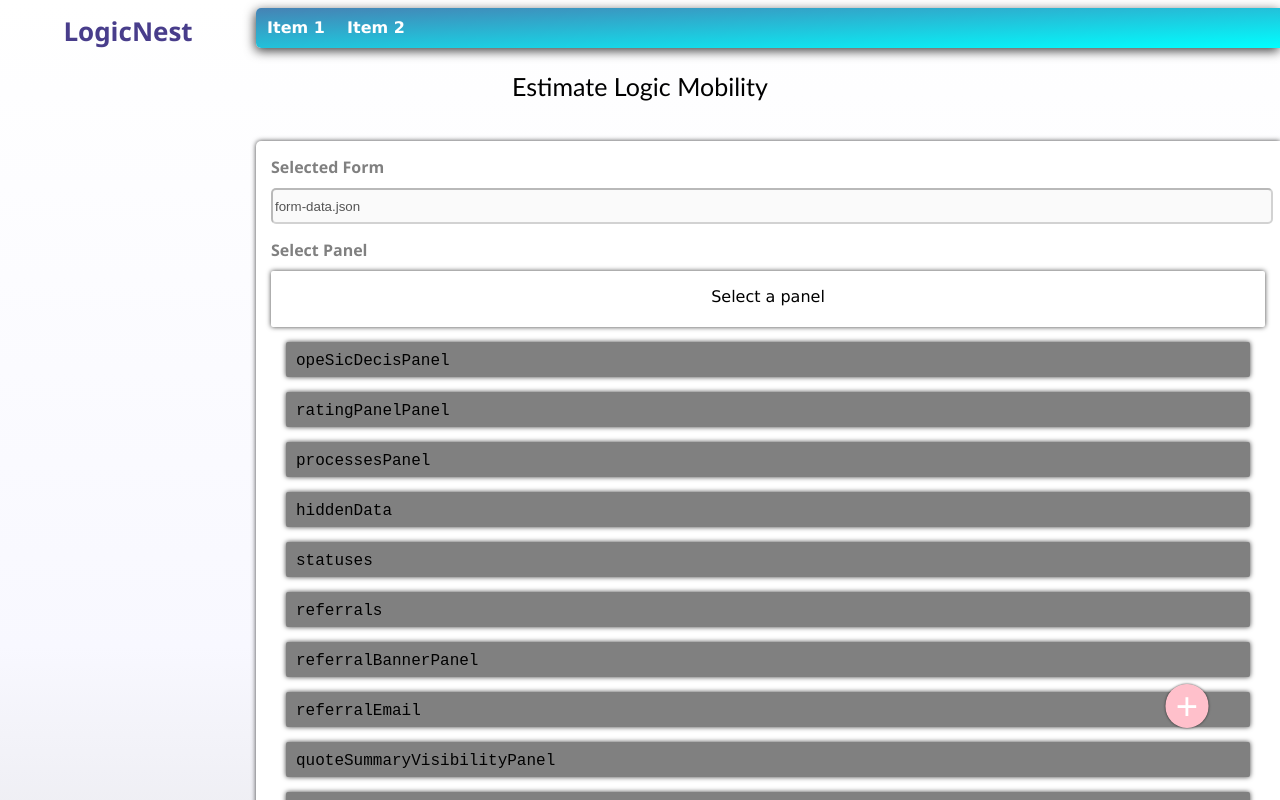
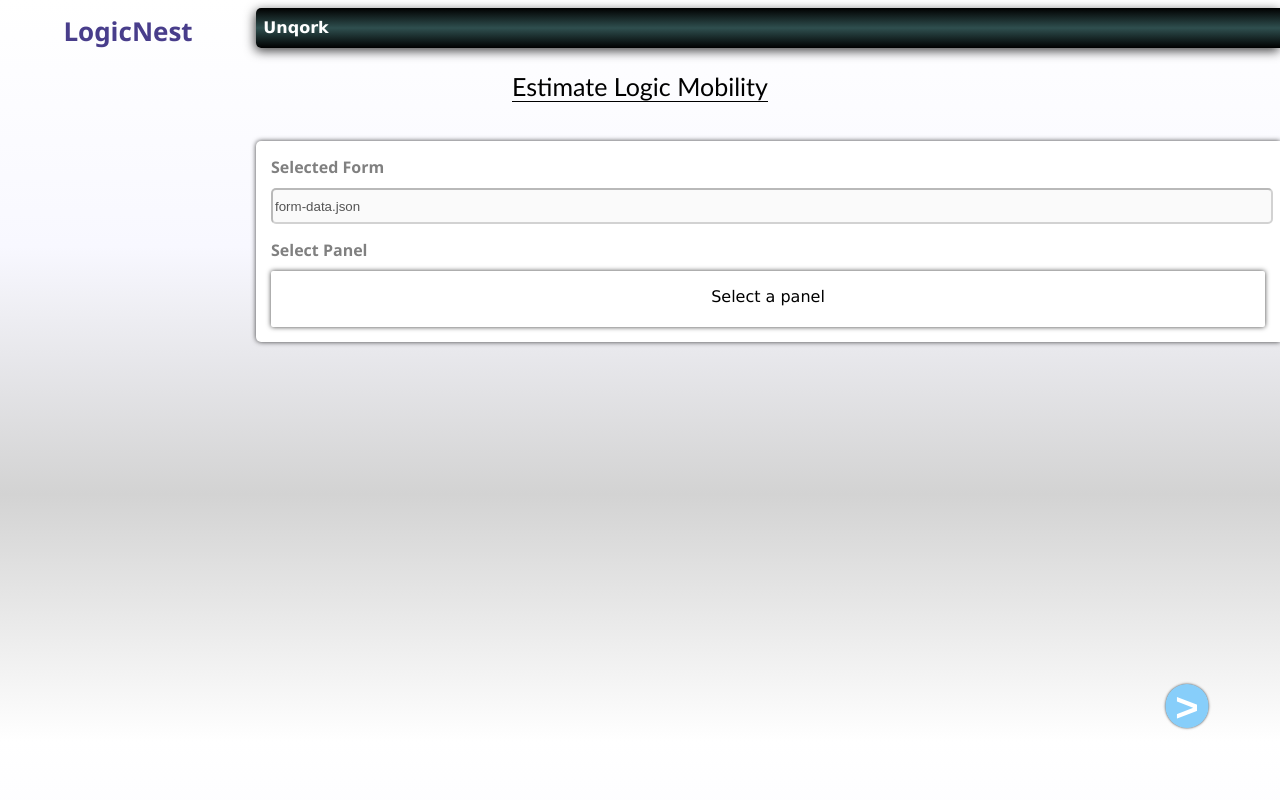
Before and after one commit to rkmahli/logic-nest, an Angular app: page / in a window 1280 px wide. Shown: the top 800 px of the page. Built offline with nearby package versions, Linux system fonts and the light colour scheme.

Commit message:
cosmetic changes

```diff
--- a/angular.json
+++ b/angular.json
@@ -22,7 +22,8 @@
               "src/favicon.ico",
               "src/assets",
               "src/assets/parent-form.json",
-              "src/assets/parent-form.json"
+              "src/assets/parent-form.json",
+              "src/assets/menu.json"
             ],
             "styles": [
               "src/styles.css"
--- a/src/app/app.component.css
+++ b/src/app/app.component.css
@@ -23,3 +23,7 @@
   font-size: 25px;
   cursor: default;
 }
+
+.page-title-border {
+  border-bottom: 1px solid black;
+}
--- a/src/app/app.component.html
+++ b/src/app/app.component.html
@@ -1,5 +1,5 @@
 <app-menubar></app-menubar>
-<div class="page-title">{{pageTitle}}</div>
+<div class="page-title"><span class="page-title-border">{{pageTitle}}</span></div>
 <div class="content-left">
 </div>
 <div class="content-right">
--- a/src/app/app.module.ts
+++ b/src/app/app.module.ts
@@ -11,6 +11,7 @@ import { LogicMobilityFormComponent } from './logic-mobility-form/logic-mobility
 import { FormsService } from './services/forms.service';
 import { GridComponent } from './grid/grid.component';
 import { GeneralMobilityFormComponent } from './general-mobility-form/general-mobility-form.component';
+import { MenuService } from 'src/app/services/menu.service';
 
 @NgModule({
   declarations: [
@@ -26,7 +27,7 @@ import { GeneralMobilityFormComponent } from './general-mobility-form/general-mo
     FormsModule,
     HttpClientModule
   ],
-  providers: [FormsService],
+  providers: [FormsService, MenuService],
   bootstrap: [AppComponent]
 })
 export class AppModule { }
--- a/src/app/general-mobility-form/general-mobility-form.component.css
+++ b/src/app/general-mobility-form/general-mobility-form.component.css
@@ -45,11 +45,19 @@
   padding-top: 16px;
 }
 
+.selected-panel-disp:hover {
+  background-image: linear-gradient(lightgrey, white, lightgrey);
+}
+
+.selected-panel-disp-inset {
+  box-shadow: inset 0px 0px 5px 0px rgba(0,0,0,0.75);
+}
+
 .panel-list-entry {
 height: 25px;
 font-family: 'Courier New', Courier, monospace;
 box-shadow: 0px 0px 5px 0px rgba(0,0,0,0.75);
-background-color: gray;
+background-color: lightgrey;
 cursor: pointer;
 margin: 15px;
 padding-left: 10px;
@@ -58,7 +66,7 @@ padding-top: 10px;
 }
 
 .panel-list-entry:hover {
-  background-image: linear-gradient(lightgrey, grey);
+  background-image: linear-gradient(lightgrey, white);
 }
 
 .floating-button-round {
@@ -68,7 +76,7 @@ padding-top: 10px;
   width: 86px;
   bottom: 50px;
   right: 50px;
-  background-color: pink;
+  background-color: lightskyblue;
   border-radius: 80px;
   text-align: center;
   color: white;
@@ -78,7 +86,9 @@ padding-top: 10px;
   cursor: pointer;
   box-shadow: 0px 0px 5px 0px rgba(0,0,0,0.75);
   transform: scale(0.5);
+  font-family: 'Franklin Gothic Medium', 'Arial Narrow', Arial, sans-serif;
 }
+
 .floating-button-round:hover {
-  background-image: linear-gradient(white, lightblue, skyblue, steelblue, dodgerblue);
+  background-image: linear-gradient(white, lightblue, skyblue, steelblue);
 }
--- a/src/app/general-mobility-form/general-mobility-form.component.html
+++ b/src/app/general-mobility-form/general-mobility-form.component.html
@@ -12,17 +12,12 @@
     Select Panel
   </div>
   <div class="field-element">
-    <div class="selected-panel-disp" *ngIf="selectedPanelReference && selectedPanelReference.key">{{selectedPanelReference.key}}</div>
-    <div class="selected-panel-disp" *ngIf="!(selectedPanelReference && selectedPanelReference.key)">Select a panel</div>
-    <div *ngFor="let panel of panelReferenceArray" (click)="setPanelReference(panel)" class="panel-list-entry">
+    <div class="selected-panel-disp" *ngIf="selectedPanelReference && selectedPanelReference.key" (click)="expandPanelList = !expandPanelList" [ngClass]="{'selected-panel-disp-inset':expandPanelList}">{{selectedPanelReference.key}}</div>
+    <div class="selected-panel-disp" *ngIf="!(selectedPanelReference && selectedPanelReference.key)" (click)="expandPanelList = !expandPanelList" [ngClass]="{'selected-panel-disp-inset':expandPanelList}">Select a panel</div>
+    <div *ngFor="let panel of panelReferenceArray" (click)="setPanelReference(panel)" class="panel-list-entry" [hidden]="!expandPanelList">
         {{panel.key}}
     </div>
   </div>
 </div>
 
-<!-- <div class="field">
-  <input type="button" class="primary-button" value="Submit" (click)="getMobilityEstimation(selectedPanelReference)">
-</div> -->
-<div class="floating-button-round">
-  +
-</div>
+<div class="floating-button-round">></div>
--- a/src/app/general-mobility-form/general-mobility-form.component.ts
+++ b/src/app/general-mobility-form/general-mobility-form.component.ts
@@ -10,6 +10,7 @@ export class GeneralMobilityFormComponent implements OnInit {
   private formData: any;
   public panelReferenceArray = [];
   public selectedPanelReference: any;
+  private expandPanelList = false;
   constructor(private formsService: FormsService) {}
   ngOnInit() {
     this.formsService.getFormData().then(data => {
@@ -52,7 +53,7 @@ export class GeneralMobilityFormComponent implements OnInit {
     }
   }
   public setPanelReference(panelReference: any) {
-    console.log(panelReference);
     this.selectedPanelReference = panelReference;
+    this.expandPanelList = false;
   }
 }
--- a/src/app/menubar/menubar.component.css
+++ b/src/app/menubar/menubar.component.css
@@ -5,7 +5,7 @@
   width: 80%;
   height: 40px;
   margin: auto;
-  background-image: linear-gradient(to bottom right, steelblue, aqua);
+  background-image: linear-gradient(black, darkslategray, black);
   float: right;
   box-shadow: -1px 3px 11px 0px rgba(0,0,0,0.75);
   border-top-left-radius: 5px;
@@ -52,16 +52,16 @@
   box-shadow: 0px 3px 5px 0px rgba(0,0,0,0.75);
 }
 .menu-sub {
-  min-width: 150px;
+  min-width: 175px;
   min-height: 30px;
   font-family: 'Franklin Gothic Medium', 'Arial Narrow', Arial, sans-serif;
-  color: slategray;
+  color: darkslategray;
   text-align: center;
   padding-top: 10px;
   cursor: pointer;
 }
 .menu-sub:hover {
-  background-color: powderblue;
+  background-image: linear-gradient(lightskyblue, dodgerblue, lightskyblue);
   border-radius: 4px;
 }
 
--- a/src/app/menubar/menubar.component.html
+++ b/src/app/menubar/menubar.component.html
@@ -6,30 +6,13 @@
   </div>
 <div class="bar">
 
-  <div class="menu-group">
+  <div class="menu-group" *ngFor="let rootMenu of menuData">
     <div class="menu-root-item">
-      Item 1
+      {{rootMenu.label}}
     </div>
     <div class="menu-list">
-      <div class="menu-sub">
-        Sub 1
-      </div>
-      <div class="menu-sub">
-        Sub 2
-      </div>
-    </div>
-  </div>
-
-    <div class="menu-group">
-    <div class="menu-root-item">
-      Item 2
-    </div>
-    <div class="menu-list">
-      <div class="menu-sub">
-        Sub 1
-      </div>
-      <div class="menu-sub">
-        Sub 2
+      <div class="menu-sub" *ngFor="let subMenu of rootMenu.subMenus">
+        {{subMenu.label}}
       </div>
     </div>
   </div>
--- a/src/app/menubar/menubar.component.ts
+++ b/src/app/menubar/menubar.component.ts
@@ -1,10 +1,18 @@
-import { Component, Input } from '@angular/core';
+import { Component, Input, OnInit } from '@angular/core';
+import { MenuService } from 'src/app/services/menu.service';
 
 @Component({
   templateUrl: './menubar.component.html',
   styleUrls: ['./menubar.component.css'],
   selector: 'app-menubar'
 })
-export class MenubarComponent {
+export class MenubarComponent implements OnInit {
   @Input() logoText = 'LogicNest';
+  public menuData: any;
+
+  constructor (private menuService: MenuService) {}
+
+  ngOnInit() {
+    this.menuService.getMenuData().then(data => this.menuData = data);
+  }
 }
--- /dev/null
+++ b/src/app/services/menu.service.ts
@@ -0,0 +1,12 @@
+import { Injectable } from '@angular/core';
+import { HttpClient } from '@angular/common/http';
+
+@Injectable()
+export class MenuService {
+  constructor(private httpClient: HttpClient) {}
+
+  public getMenuData() {
+    return this.httpClient.get('/assets/menu.json')
+    .toPromise().then(response => response);
+  }
+}
--- /dev/null
+++ b/src/assets/menu.json
@@ -0,0 +1,22 @@
+[
+  {
+    "id": 2,
+    "parentId": 1,
+    "label": "Unqork",
+    "action": null,
+    "subMenus": [
+      {
+        "id": 2,
+        "parentId": 1,
+        "label": "General Logic Mobility",
+        "action": ""
+      },
+      {
+        "id": 3,
+        "parentId": 1,
+        "label": "Special Logic Mobility",
+        "action": ""
+      }
+    ]
+  }
+]
```
